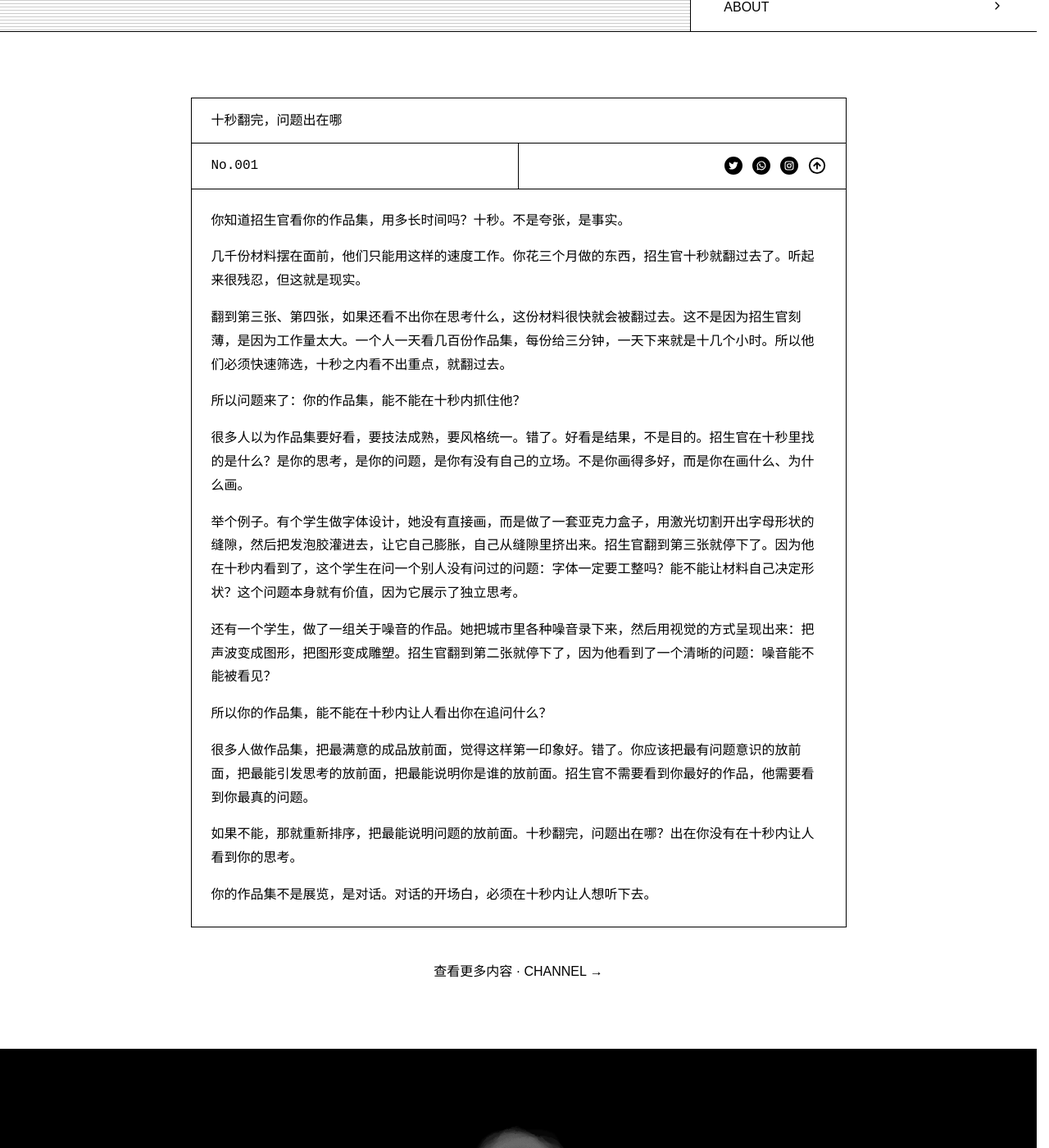
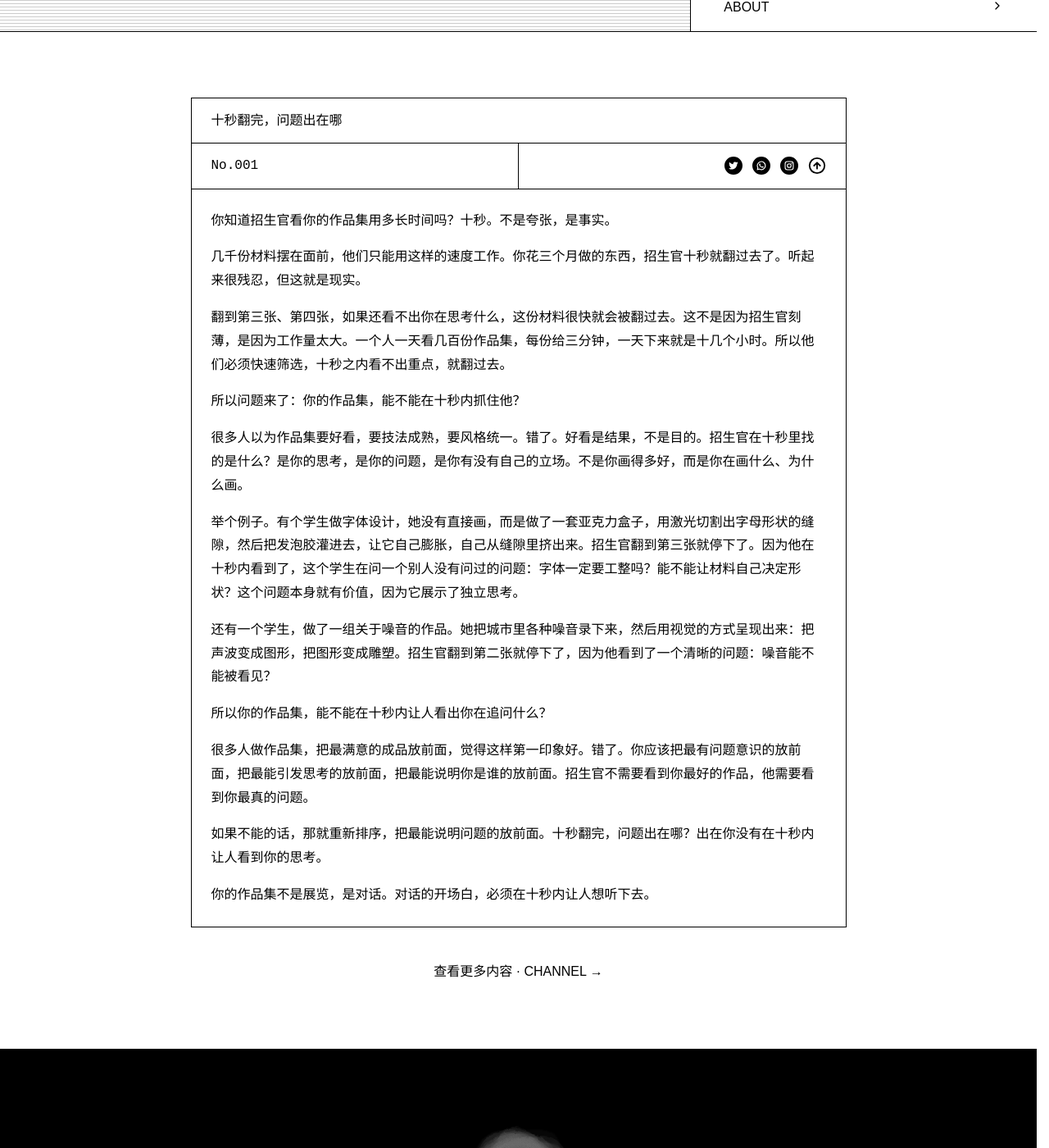
Before and after one commit to chriscxue/hanahana.studio, a Jekyll site: the page built from _channel/notes/001.md, in a window 1280 px wide and 1400 px high, scrolled down 308 px. Shown: the whole window at 82% size. Built offline with Jekyll 4.4.1, drawn with Linux system fonts in a browser that asks for light colours; some web fonts are replaced.

Commit message:
修复文稿语病：断句、动词堆叠、视角跳动、指代不清、笔误重复

```diff
--- a/_channel/notes/001.md
+++ b/_channel/notes/001.md
@@ -14,7 +14,7 @@ description: "招生官翻一份作品集平均只有十秒。这篇讲清楚为
 tags: [招生官, 作品集, 第一印象, 艺术留学101]
 sitemap: true
 ---
-你知道招生官看你的作品集，用多长时间吗？十秒。不是夸张，是事实。
+你知道招生官看你的作品集用多长时间吗？十秒。不是夸张，是事实。
 
 几千份材料摆在面前，他们只能用这样的速度工作。你花三个月做的东西，招生官十秒就翻过去了。听起来很残忍，但这就是现实。
 
@@ -24,7 +24,7 @@ sitemap: true
 
 很多人以为作品集要好看，要技法成熟，要风格统一。错了。好看是结果，不是目的。招生官在十秒里找的是什么？是你的思考，是你的问题，是你有没有自己的立场。不是你画得多好，而是你在画什么、为什么画。
 
-举个例子。有个学生做字体设计，她没有直接画，而是做了一套亚克力盒子，用激光切割开出字母形状的缝隙，然后把发泡胶灌进去，让它自己膨胀，自己从缝隙里挤出来。招生官翻到第三张就停下了。因为他在十秒内看到了，这个学生在问一个别人没有问过的问题：字体一定要工整吗？能不能让材料自己决定形状？这个问题本身就有价值，因为它展示了独立思考。
+举个例子。有个学生做字体设计，她没有直接画，而是做了一套亚克力盒子，用激光切割出字母形状的缝隙，然后把发泡胶灌进去，让它自己膨胀，自己从缝隙里挤出来。招生官翻到第三张就停下了。因为他在十秒内看到了，这个学生在问一个别人没有问过的问题：字体一定要工整吗？能不能让材料自己决定形状？这个问题本身就有价值，因为它展示了独立思考。
 
 还有一个学生，做了一组关于噪音的作品。她把城市里各种噪音录下来，然后用视觉的方式呈现出来：把声波变成图形，把图形变成雕塑。招生官翻到第二张就停下了，因为他看到了一个清晰的问题：噪音能不能被看见？
 
@@ -32,6 +32,6 @@ sitemap: true
 
 很多人做作品集，把最满意的成品放前面，觉得这样第一印象好。错了。你应该把最有问题意识的放前面，把最能引发思考的放前面，把最能说明你是谁的放前面。招生官不需要看到你最好的作品，他需要看到你最真的问题。
 
-如果不能，那就重新排序，把最能说明问题的放前面。十秒翻完，问题出在哪？出在你没有在十秒内让人看到你的思考。
+如果不能的话，那就重新排序，把最能说明问题的放前面。十秒翻完，问题出在哪？出在你没有在十秒内让人看到你的思考。
 
 你的作品集不是展览，是对话。对话的开场白，必须在十秒内让人想听下去。
```
Also changed, not shown: _channel/notes/003.md (+1 -1 lines), _channel/notes/005.md (+2 -2 lines), _channel/notes/008.md (+1 -1 lines), _channel/notes/009.md (+1 -1 lines).
